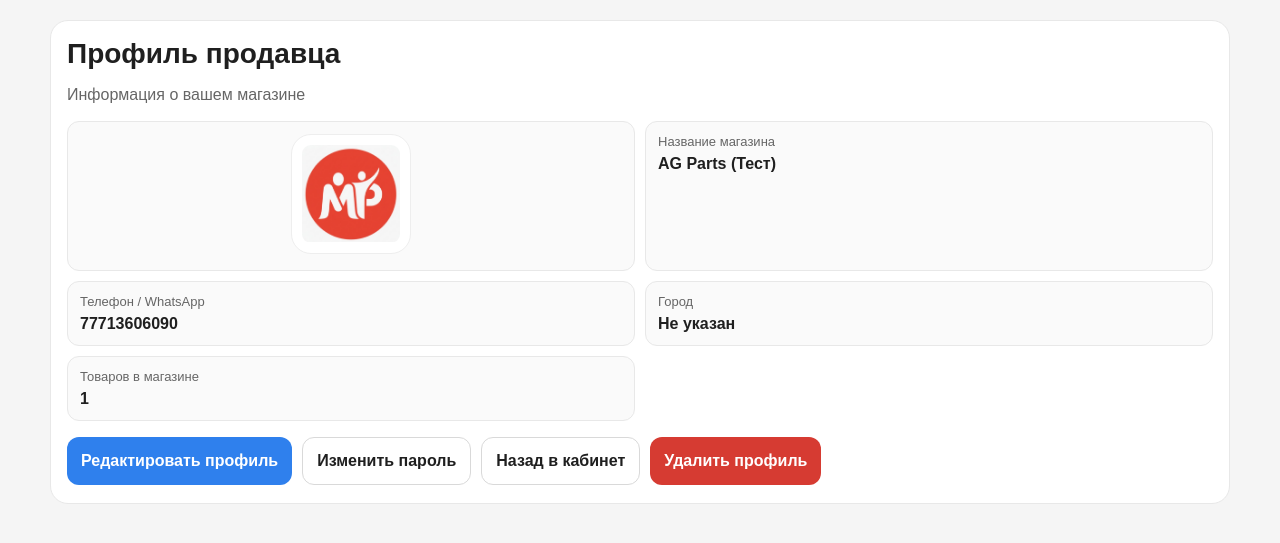
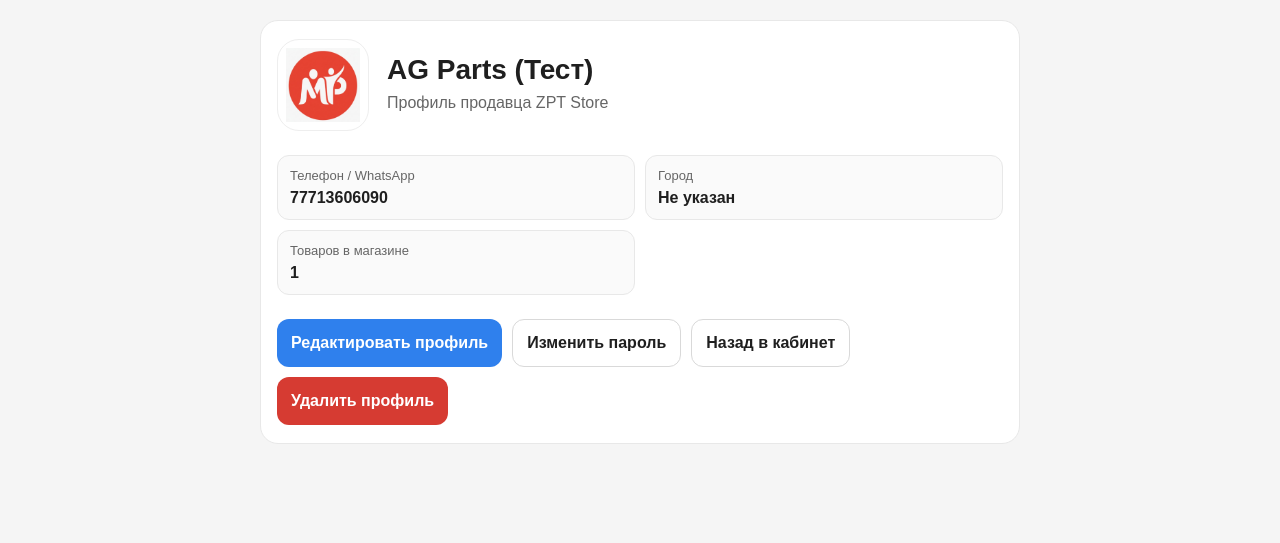
Before and after one commit to Khibullin/marketparts-store, a Django app: template catalog/templates/catalog/seller_profile.html in a window 1280 px wide. Shown: the part 75-618 px from the top of the page. Run offline with Django 5.2, Linux system fonts and the light colour scheme; data comes from the database, SQL or seed files in the repository; the template is opened without the code that fills it: values that come from a table or form of the project are taken from there, most other values are stand-ins (such as "Sample title", 1, 10 or a date in 2020).

Commit message:
Improve seller profile and business info

```diff
--- a/catalog/templates/catalog/seller_profile.html
+++ b/catalog/templates/catalog/seller_profile.html
@@ -15,69 +15,65 @@
 
 <section class="section">
   <div class="container">
-    <div class="seller-page-card">
-      <h2>Профиль продавца</h2>
-      <p class="dashboard-subtitle">Информация о вашем магазине</p>
 
-      <div class="detail-grid">
+    <div class="seller-page-card" style="max-width:760px;margin:0 auto;">
 
-        <div class="detail-box" style="text-align:center;">
+      <div style="
+        display:flex;
+        align-items:center;
+        gap:18px;
+        margin-bottom:24px;
+        flex-wrap:wrap;
+      ">
+
+        <div style="
+          width:92px;
+          height:92px;
+          border-radius:22px;
+          border:1px solid #eee;
+          background:#fff;
+          display:flex;
+          align-items:center;
+          justify-content:center;
+          overflow:hidden;
+          flex-shrink:0;
+        ">
           {% if seller.logo %}
             <img
               src="{{ seller.logo.url }}"
               alt="{{ seller.name }}"
-              style="
-                width:120px;
-                height:120px;
-                object-fit:contain;
-                border-radius:20px;
-                background:#fff;
-                border:1px solid #eee;
-                padding:10px;
-              "
+              style="width:100%;height:100%;object-fit:contain;padding:8px;"
             >
           {% else %}
             <img
               src="{% static 'images/logo.jpg' %}"
-              alt="Logo"
-              style="
-                width:120px;
-                height:120px;
-                object-fit:contain;
-                border-radius:20px;
-                background:#fff;
-                border:1px solid #eee;
-                padding:10px;
-              "
+              alt="Market Parts"
+              style="width:100%;height:100%;object-fit:contain;padding:8px;"
             >
           {% endif %}
         </div>
 
-        <div class="detail-box">
-          <div class="detail-label">
-            Название магазина
+        <div>
+          <h2 style="margin:0 0 6px;">
+            {{ seller.name }}
+          </h2>
+
+          <p class="dashboard-subtitle" style="margin:0;">
+            Профиль продавца ZPT Store
+          </p>
         </div>
 
-          <div class="detail-value">
-            {{ seller.name }}
       </div>
+
+      <div class="detail-grid">
+
+        <div class="detail-box">
+          <div class="detail-label">Телефон / WhatsApp</div>
+          <div class="detail-value">{{ seller.phone }}</div>
         </div>
 
         <div class="detail-box">
-          <div class="detail-label">
-            Телефон / WhatsApp
-          </div>
-
-          <div class="detail-value">
-            {{ seller.phone }}
-          </div>
-        </div>
-
-        <div class="detail-box">
-          <div class="detail-label">
-            Город
-          </div>
-
+          <div class="detail-label">Город</div>
           <div class="detail-value">
             {% if seller.city %}
               {{ seller.city }}
@@ -89,22 +85,14 @@
 
         {% if seller.instagram %}
           <div class="detail-box">
-          <div class="detail-label">
-            Instagram
-          </div>
-
-          <div class="detail-value">
-            {{ seller.instagram }}
-          </div>
+            <div class="detail-label">Instagram</div>
+            <div class="detail-value">{{ seller.instagram }}</div>
           </div>
         {% endif %}
 
         {% if seller.website %}
           <div class="detail-box">
-          <div class="detail-label">
-            Сайт
-          </div>
-
+            <div class="detail-label">Сайт</div>
             <div class="detail-value">
               <a href="{{ seller.website }}" target="_blank">
                 {{ seller.website }}
@@ -113,31 +101,23 @@
           </div>
         {% endif %}
 
-        {% if seller.description %}
         <div class="detail-box">
-          <div class="detail-label">
-            Описание магазина
+          <div class="detail-label">Товаров в магазине</div>
+          <div class="detail-value">{{ products_count }}</div>
         </div>
 
-          <div class="detail-value">
+      </div>
+
+      {% if seller.description %}
+        <div class="detail-box" style="margin-top:14px;">
+          <div class="detail-label">Описание магазина</div>
+          <div class="detail-value" style="line-height:1.55;">
             {{ seller.description }}
           </div>
         </div>
       {% endif %}
 
-        <div class="detail-box">
-          <div class="detail-label">
-            Товаров в магазине
-          </div>
-
-          <div class="detail-value">
-            {{ products_count }}
-          </div>
-        </div>
-
-      </div>
-
-      <div class="form-action-row">
+      <div class="form-action-row" style="margin-top:24px;">
 
         <a href="{% url 'seller_profile_edit' %}" class="btn seller-login-btn">
           Редактировать профиль
@@ -156,7 +136,9 @@
         </a>
 
       </div>
+
     </div>
+
   </div>
 </section>
 {% endblock %}
```
Lines whose indentation alone changed are shown as unchanged.
